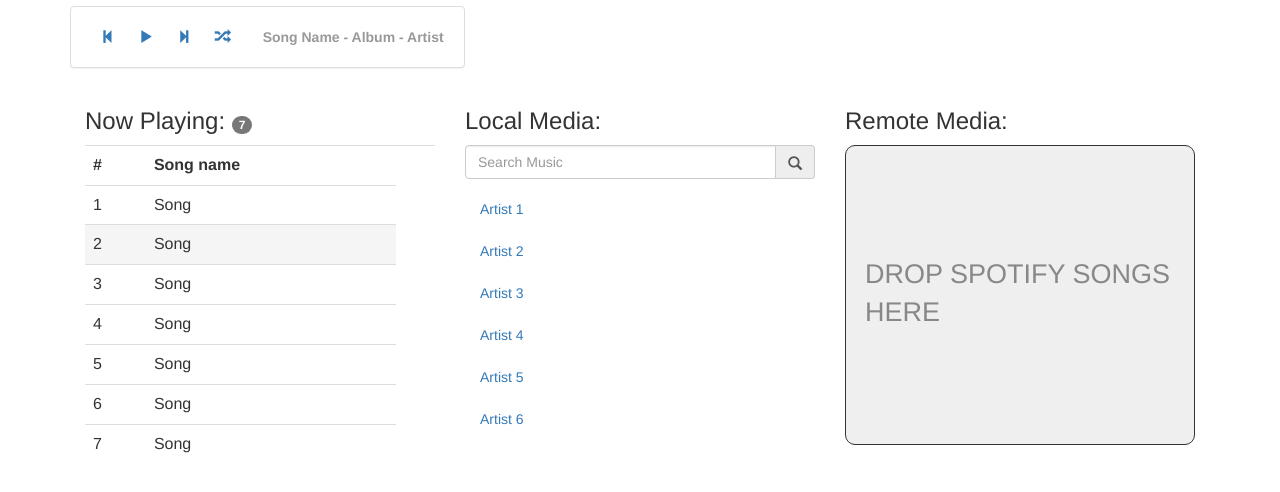
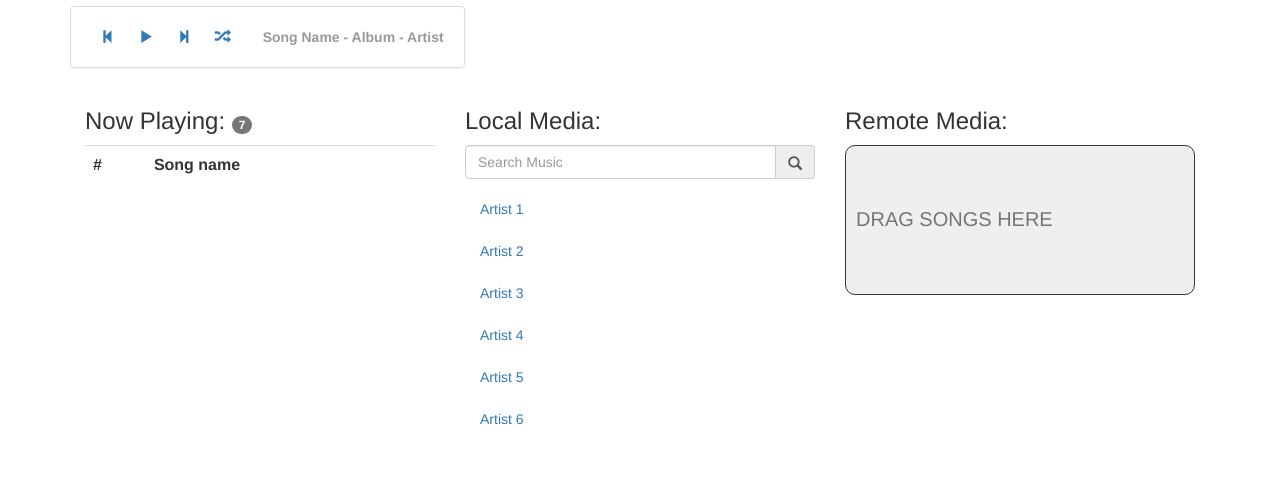
Before and after one commit to Northcode/FunkyRadio, a Django app: page / in a window 1280 px wide. Shown: the part 200-692 px from the top of the page. Run offline with Django 3.2, Linux system fonts and the light colour scheme; lists and menus that the app fills with data are empty; some libraries are stand-ins or nearby versions.

Commit message:
added more frontend stuff, playlist working, remote media dropzone working

```diff
--- a/iradioapp/templates/iradioapp/index.html
+++ b/iradioapp/templates/iradioapp/index.html
@@ -10,11 +10,14 @@
   }
 
   .dropzone {
-        height: 300px;
+    height: 150px;
     background-color: #EFEFEF;
     border: solid 1px #333;
     border-radius: 10px;
     width: 100%;
+    font-size: 20px;
+    padding: 10px;
+    margin-bottom: 20px;
   }
 
   .dropcontainer {
@@ -29,7 +32,7 @@
 
   .droptext {
     position: relative;
-        top: -190px;
+    top: -110px;
     left: 20px;
     font-size: 27px;
     color: #888;
@@ -57,6 +60,19 @@
   .localsearch {
     margin-bottom: 10px;
   }
+
+  .player-playlist {
+    height: 400px;
+    overflow: scroll;
+  }
+
+  #content-local-albums {
+    display: none;
+  }
+
+  #content-local-songs {
+    display: none;
+  }
   </style>
 </head>
 <body>
@@ -76,15 +92,7 @@
     <div class="col-md-4">
       <h3>Now Playing: <span class="badge">7</span></h3>
       <table class="table" id="player-playlist">
-          <th>#</th>
-          <th>Song name<th>
-          <tr><td>1</td><td>Song</td></tr>
-          <tr class="active"><td>2</td><td>Song</td></tr>
-          <tr><td>3</td><td>Song</td></tr>
-          <tr><td>4</td><td>Song</td></tr>
-          <tr><td>5</td><td>Song</td></tr>
-          <tr><td>6</td><td>Song</td></tr>
-          <tr class=""><td>7</td><td>Song</td></tr>
+        <th>#</th><th>Song name<th>
         </table>
       </div>
       <div class="col-md-4">
@@ -102,13 +110,28 @@
             <li><a href="#">Artist 5</a></li>
             <li><a href="#">Artist 6</a></li>
           </ul>
+          <ul class="nav nav-pills nav-stacked" id="content-local-albums">
+            <li><a href="#">Album 1</a></li>
+            <li><a href="#">Album 2</a></li>
+            <li><a href="#">Album 3</a></li>
+            <li><a href="#">Album 4</a></li>
+            <li><a href="#">Album 5</a></li>
+            <li><a href="#">Album 6</a></li>
+          </ul>
+          <ul class="nav nav-pills nav-stacked" id="content-local-songs">
+            <li><a href="#">Song 1</a></li>
+            <li><a href="#">Song 2</a></li>
+            <li><a href="#">Song 3</a></li>
+            <li><a href="#">Song 4</a></li>
+            <li><a href="#">Song 5</a></li>
+            <li><a href="#">Song 6</a></li>
+          </ul>
         </div>
       </div>
       <div class="col-md-4">
         <h3>Remote Media:</h3>
         <div class="dropcontainer">
-          <input type="text" class="dropzone" id="content-remote" />
-          <span class="droptext">DROP SPOTIFY SONGS HERE</span>
+          <input type="text" class="dropzone" id="content-remote" placeholder="DRAG SONGS HERE" />
         </div>
       </div>
     </div>
@@ -172,19 +195,29 @@
     var updateSongInfo = function() {
       sendCommand("getCurrent", {}, function(data) {
         $("#songinfo").text(data.title + " - " + data.album + " - " + data.artist);
-			console.log(data);
+        $("#player-playlist").children().children().each(function(i,d) {
+          var songname = $($(d).children()[1]).html();
+          if(songname == data.title) {
+            $(d).addClass("active");
+          } else {
+            $(d).removeClass("active");
+          }
+        });
+        //console.log(data);
       });
     };
 
     var updatePlaylist = function() {
       sendCommand("getPlaylist", {}, function(data) {
-			console.log(data);
+        $("#player-playlist").html("<tbody><th>#</th><th>Song name<th>");
+        $(data["playlist"]).each(function (i,e) {
+          console.log(i,e);
+          $("#player-playlist").append("<tr><td>"+i+"</td><td>" + e.title + "</td></tr>")
+        });
       });
     };
 
     $(function() {
-
-
 
       var isplaying = false;
       var isshuffling = false;
@@ -237,12 +270,14 @@
         console.log("NEXT!");
         sendCommand("next");
         play();
+        updateSongInfo();
       });
 
       $("#player-back").click(function() {
         console.log("BACK!");
         sendCommand("previous");
         play();
+        updateSongInfo();
       });
 
       $("#player-shuffle").click(function() {
@@ -254,22 +289,40 @@
         var term = $("#content-search").val();
         if(term != "")
           console.log("search for: " + term);
-      },1000))
+        },1000));
+
+      $("#content-remote").on('drop',function(e) {
+        //does not set value instantly for some reason, wait 200 ms for the thing to change... :| this might break on slow devices....
+        setTimeout(function() {
+          var url = $("#content-remote").val();
+          console.log(url);
+          $("#content-remote").val('');
+          sendCommand('addSong',{url: url});
+          updatePlaylist();
+          updateSongInfo();
+        },200);
+
+      });
+
+      $("#content-local-artists>li").click(function() {
+        $("#content-local-artists").slideUp();
+        $("#content-local-albums").slideDown();
+      });
+
+      $("#content-local-albums>li").click(function() {
+        $("#content-local-albums").slideUp();
+        $("#content-local-songs").slideDown();
+      });
 
         //startup script
         sendCommand("getPlaying",{},function(data) {
           isplaying = data["playing"];
           updateplaybtn();
         });
+        updatePlaylist();
         updateSongInfo();
-	updatePlaylist();
-
         //end startup
-
-
       });
-
-
     </script>
   </body>
 </html>
```
Lines whose indentation alone changed are shown as unchanged.
